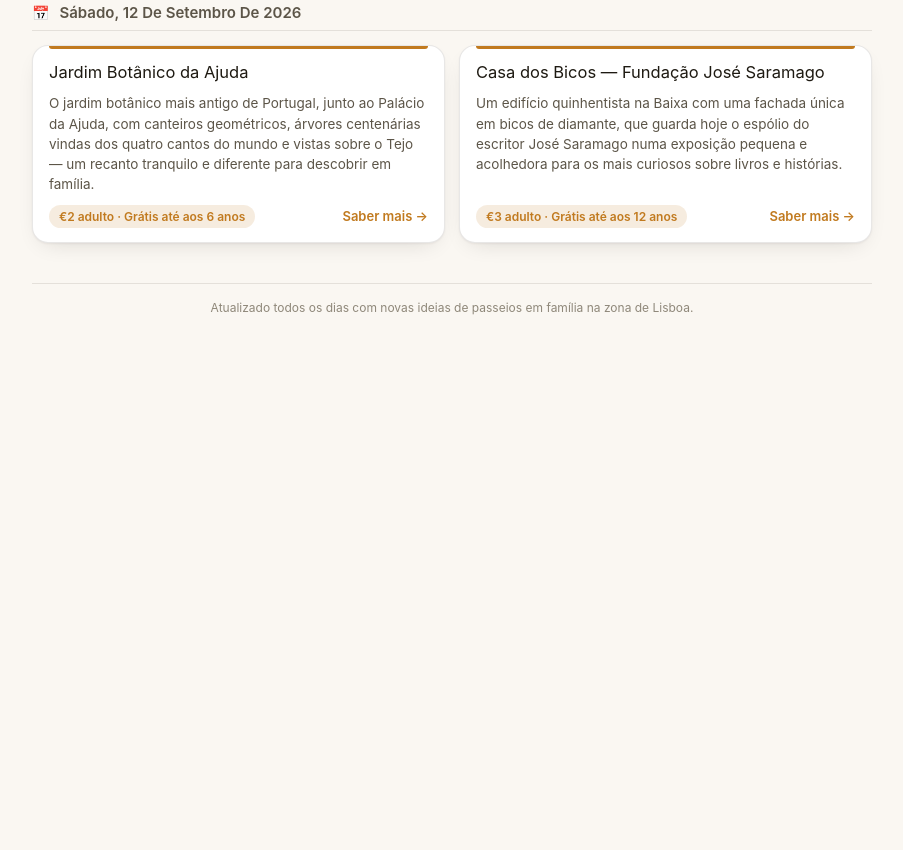
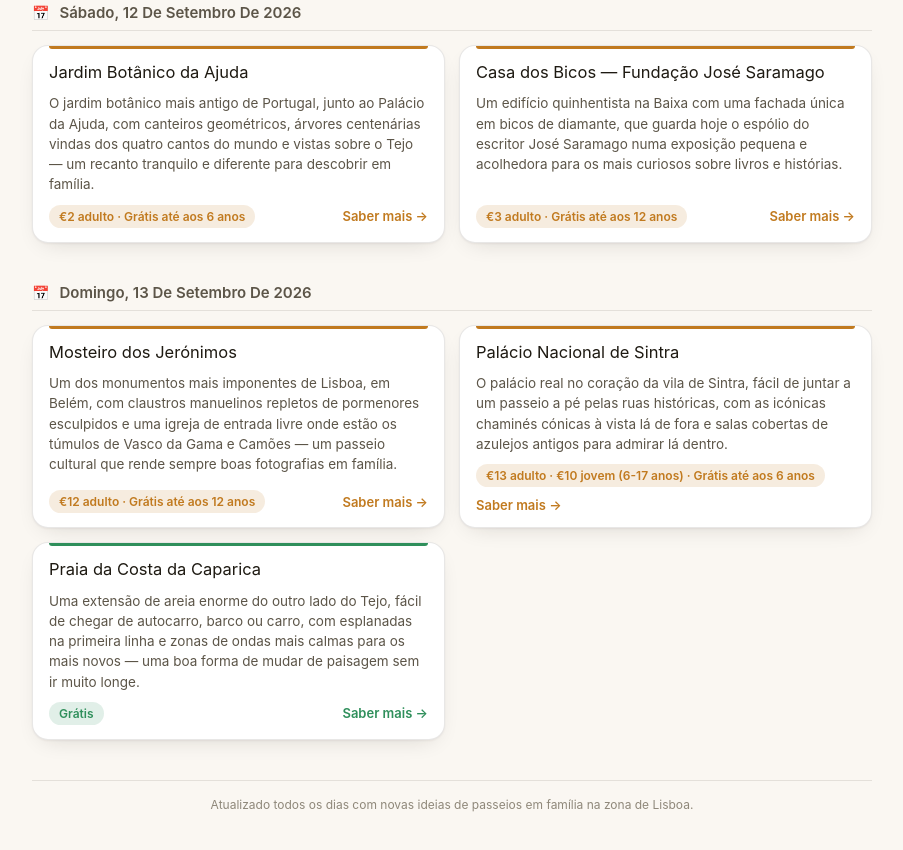
Before and after one commit to Xtvback/Favoritos, a website: page passeios.html in a window 1280 px wide. Shown: the part 7699-8549 px from the top of the page, without its empty margins (188-1091 px from the left). Before the commit the page ends 8078 px from the top, so only its background shows below. Drawn offline with Linux system fonts and the light colour scheme.

Commit message:
Novas ideias de passeios — 2026-09-13

```diff
--- a/passeios.html
+++ b/passeios.html
@@ -734,6 +734,40 @@
       </div>
     </section>
 
+    <section class="dia" id="dia-2026-09-13">
+      <h2 class="dia-data">Domingo, 13 de setembro de 2026</h2>
+      <div class="cards">
+
+        <article class="card paid">
+          <div class="card-title">Mosteiro dos Jerónimos</div>
+          <p class="card-desc">Um dos monumentos mais imponentes de Lisboa, em Belém, com claustros manuelinos repletos de pormenores esculpidos e uma igreja de entrada livre onde estão os túmulos de Vasco da Gama e Camões — um passeio cultural que rende sempre boas fotografias em família.</p>
+          <div class="card-foot">
+            <span class="price">€12 adulto · Grátis até aos 12 anos</span>
+            <a class="card-link" href="https://www.museusemonumentos.pt/pt/museus-e-monumentos/mosteiro-dos-jeronimos" target="_blank" rel="noopener">Saber mais →</a>
+          </div>
+        </article>
+
+        <article class="card paid">
+          <div class="card-title">Palácio Nacional de Sintra</div>
+          <p class="card-desc">O palácio real no coração da vila de Sintra, fácil de juntar a um passeio a pé pelas ruas históricas, com as icónicas chaminés cónicas à vista lá de fora e salas cobertas de azulejos antigos para admirar lá dentro.</p>
+          <div class="card-foot">
+            <span class="price">€13 adulto · €10 jovem (6-17 anos) · Grátis até aos 6 anos</span>
+            <a class="card-link" href="https://www.parquesdesintra.pt/pt/parques-monumentos/palacio-nacional-sintra/" target="_blank" rel="noopener">Saber mais →</a>
+          </div>
+        </article>
+
+        <article class="card free">
+          <div class="card-title">Praia da Costa da Caparica</div>
+          <p class="card-desc">Uma extensão de areia enorme do outro lado do Tejo, fácil de chegar de autocarro, barco ou carro, com esplanadas na primeira linha e zonas de ondas mais calmas para os mais novos — uma boa forma de mudar de paisagem sem ir muito longe.</p>
+          <div class="card-foot">
+            <span class="price">Grátis</span>
+            <a class="card-link" href="https://www.cm-almada.pt/visitar/passear/praias-visitar" target="_blank" rel="noopener">Saber mais →</a>
+          </div>
+        </article>
+
+      </div>
+    </section>
+
   </main>
 
   <footer>Atualizado todos os dias com novas ideias de passeios em família na zona de Lisboa.</footer>
```
